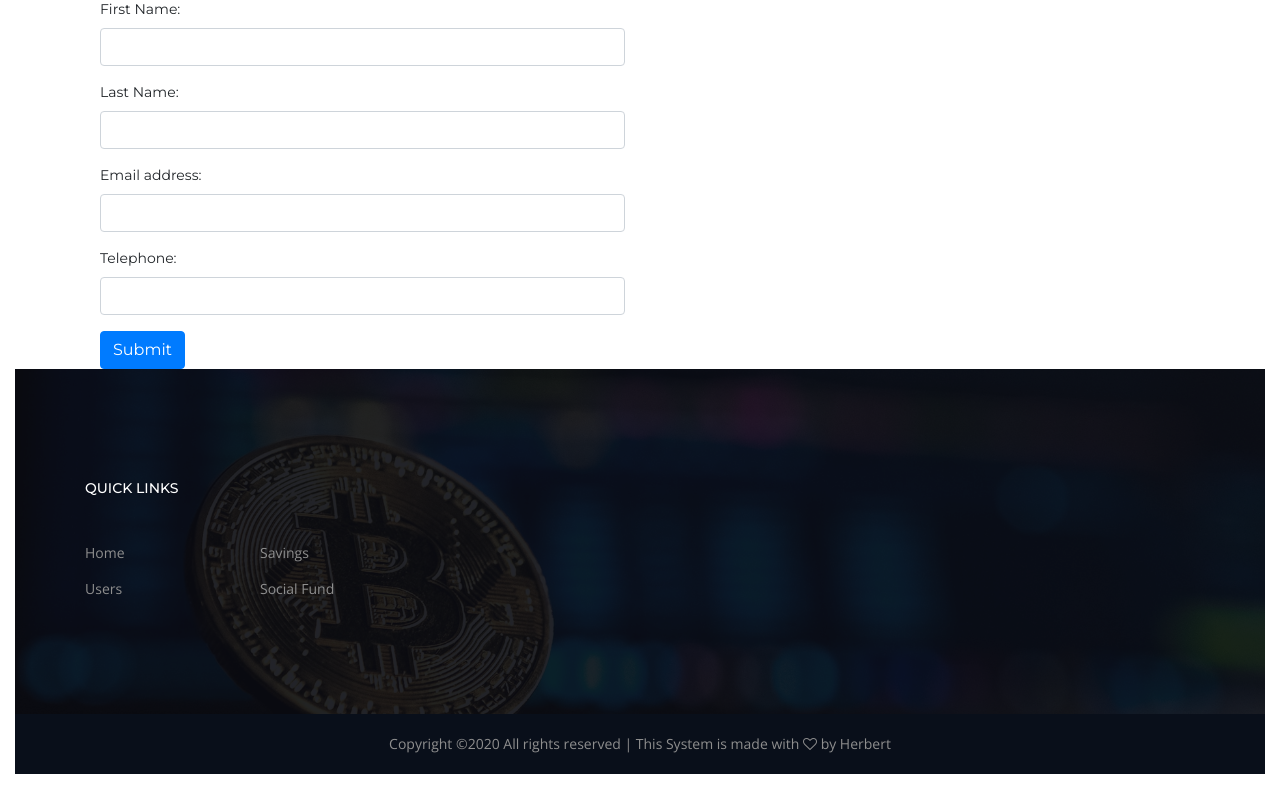
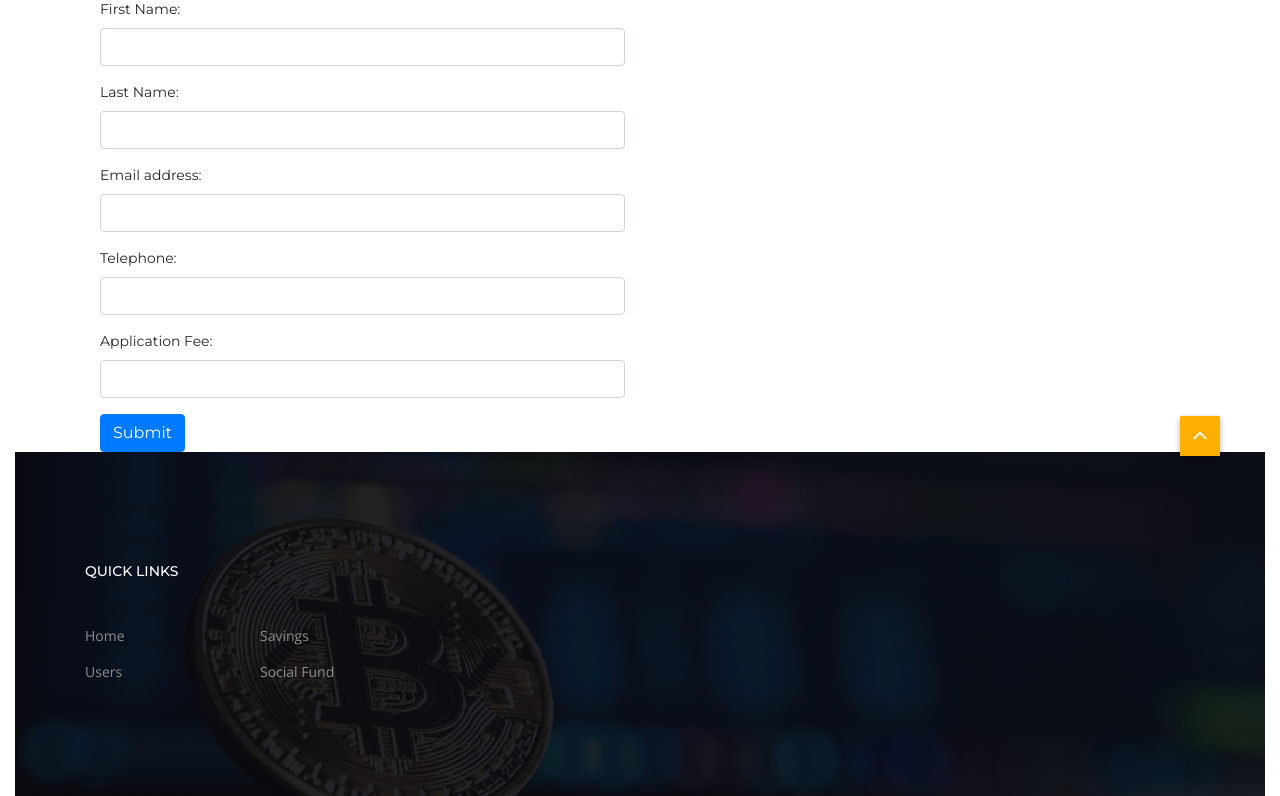
Before and after one commit to Dihfahsih1/django-savings-loan-scheme, a Django app: a page that uses savingsapp/templates/base.html in a window 1280 px wide. Shown: the part 284-1080 px from the top of the page. Before the commit the page ends 1058 px from the top, so only its background shows below. Run offline with Django 3.2, Linux system fonts and the light colour scheme; some libraries are stand-ins or nearby versions; some web fonts are replaced.

Commit message:
message notification

```diff
--- a/savingsapp/templates/add_member.html
+++ b/savingsapp/templates/add_member.html
@@ -18,19 +18,23 @@
                 <form action="#" method="POST">
                   <div class="form-group">
                     <label for="first_name">First Name:</label>
-                    <input type="first_name" class="form-control" id="first_name">
+                    <input type="text" name="first_name"  class="form-control" id="first_name">
                   </div>
                    <div class="form-group">
                     <label for="last_name">Last Name:</label>
-                    <input type="last_name" class="form-control" id="last_name">
+                    <input type="text" name="last_name"  class="form-control" id="last_name">
                   </div>
                   <div class="form-group">
                     <label for="email">Email address:</label>
-                    <input type="email" class="form-control" id="email">
+                    <input type="email"name="email"  class="form-control" id="email">
                   </div>
                   <div class="form-group">
                     <label for="telephone">Telephone:</label>
-                    <input type="telephone" class="form-control" id="telephone">
+                    <input type="telephone" name="telephone"  class="form-control" id="telephone">
+                  </div>
+                  <div class="form-group">
+                    <label for="application_fee">Application Fee:</label>
+                    <input type="number" name="application_fee" class="form-control" id="application_fee">
                   </div>
                   <button type="submit" class="btn btn-primary" >Submit</button>
                 </form>
--- a/savingsapp/templates/base.html
+++ b/savingsapp/templates/base.html
@@ -43,7 +43,9 @@
 
          <!--Main Content--->
         {% block content %}
-
+           <h3 style="color: red">
+             {{ message }}
+           </h3>
         {% endblock content %}
 
         <!--- Footer-->
```
